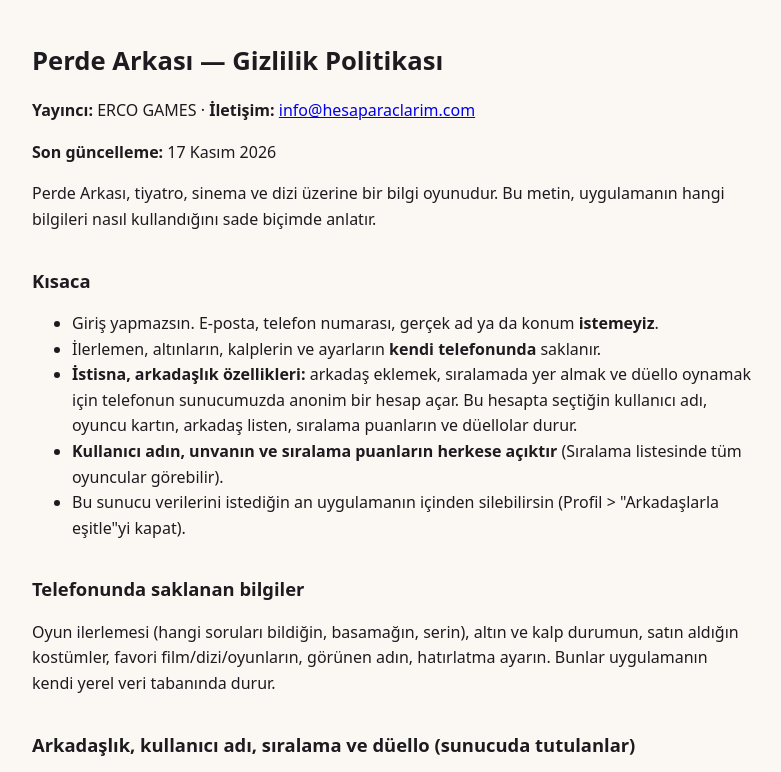
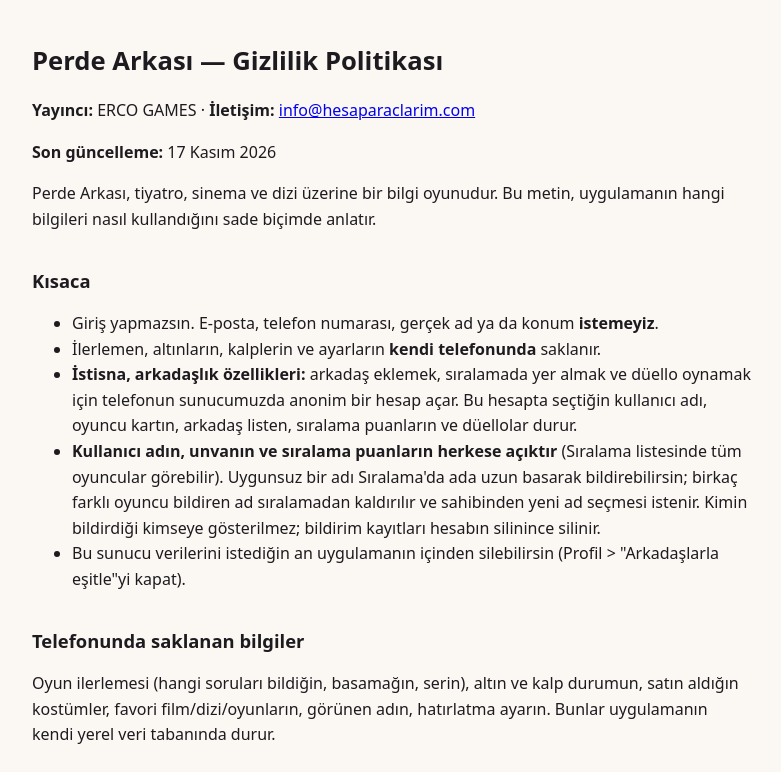
Before and after one commit to emreer170/emreer170.github.io, a plain HTML site: page gizlilik/index.html in a window 1280 px wide. Shown: the top 772 px of the page, without its empty margins (248-1029 px from the left). Drawn offline with Linux system fonts and the light colour scheme.

Commit message:
Gizlilik: kullanıcı adını bildirme cümlesi (V23)

```diff
--- a/gizlilik/index.html
+++ b/gizlilik/index.html
@@ -15,7 +15,7 @@ h1{font-size:1.6rem;margin-bottom:.2em} h2{font-size:1.15rem;margin-top:1.8em}
 <li>Giriş yapmazsın. E-posta, telefon numarası, gerçek ad ya da konum <strong>istemeyiz</strong>.</li>
 <li>İlerlemen, altınların, kalplerin ve ayarların <strong>kendi telefonunda</strong> saklanır.</li>
 <li><strong>İstisna, arkadaşlık özellikleri:</strong> arkadaş eklemek, sıralamada yer almak ve düello oynamak için telefonun sunucumuzda anonim bir hesap açar. Bu hesapta seçtiğin kullanıcı adı, oyuncu kartın, arkadaş listen, sıralama puanların ve düellolar durur.</li>
-<li><strong>Kullanıcı adın, unvanın ve sıralama puanların herkese açıktır</strong> (Sıralama listesinde tüm oyuncular görebilir).</li>
+<li><strong>Kullanıcı adın, unvanın ve sıralama puanların herkese açıktır</strong> (Sıralama listesinde tüm oyuncular görebilir). Uygunsuz bir adı Sıralama'da ada uzun basarak bildirebilirsin; birkaç farklı oyuncu bildiren ad sıralamadan kaldırılır ve sahibinden yeni ad seçmesi istenir. Kimin bildirdiği kimseye gösterilmez; bildirim kayıtları hesabın silinince silinir.</li>
 <li>Bu sunucu verilerini istediğin an uygulamanın içinden silebilirsin (Profil &gt; "Arkadaşlarla eşitle"yi kapat).</li>
 </ul>
 <h2>Telefonunda saklanan bilgiler</h2>
```
